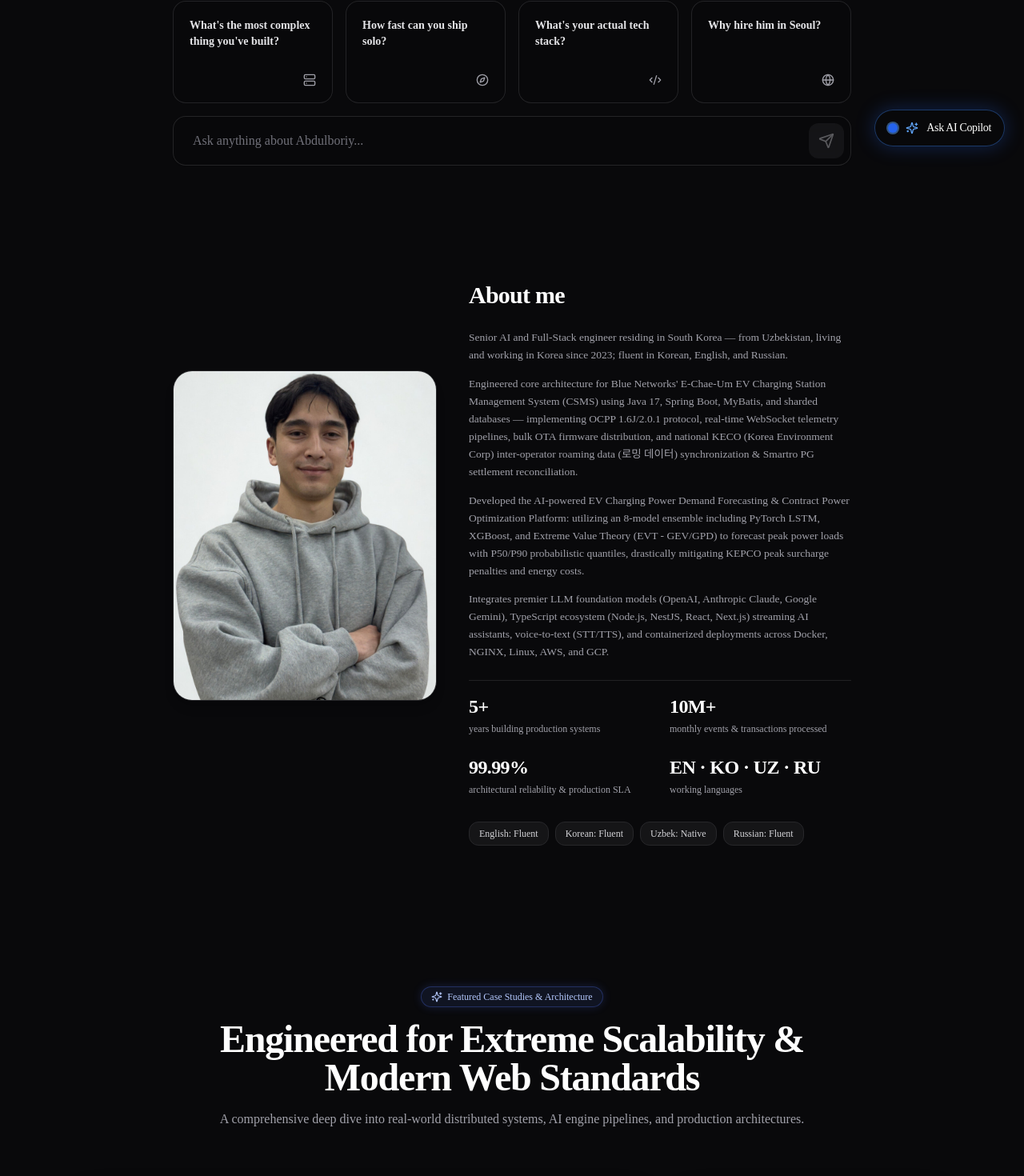
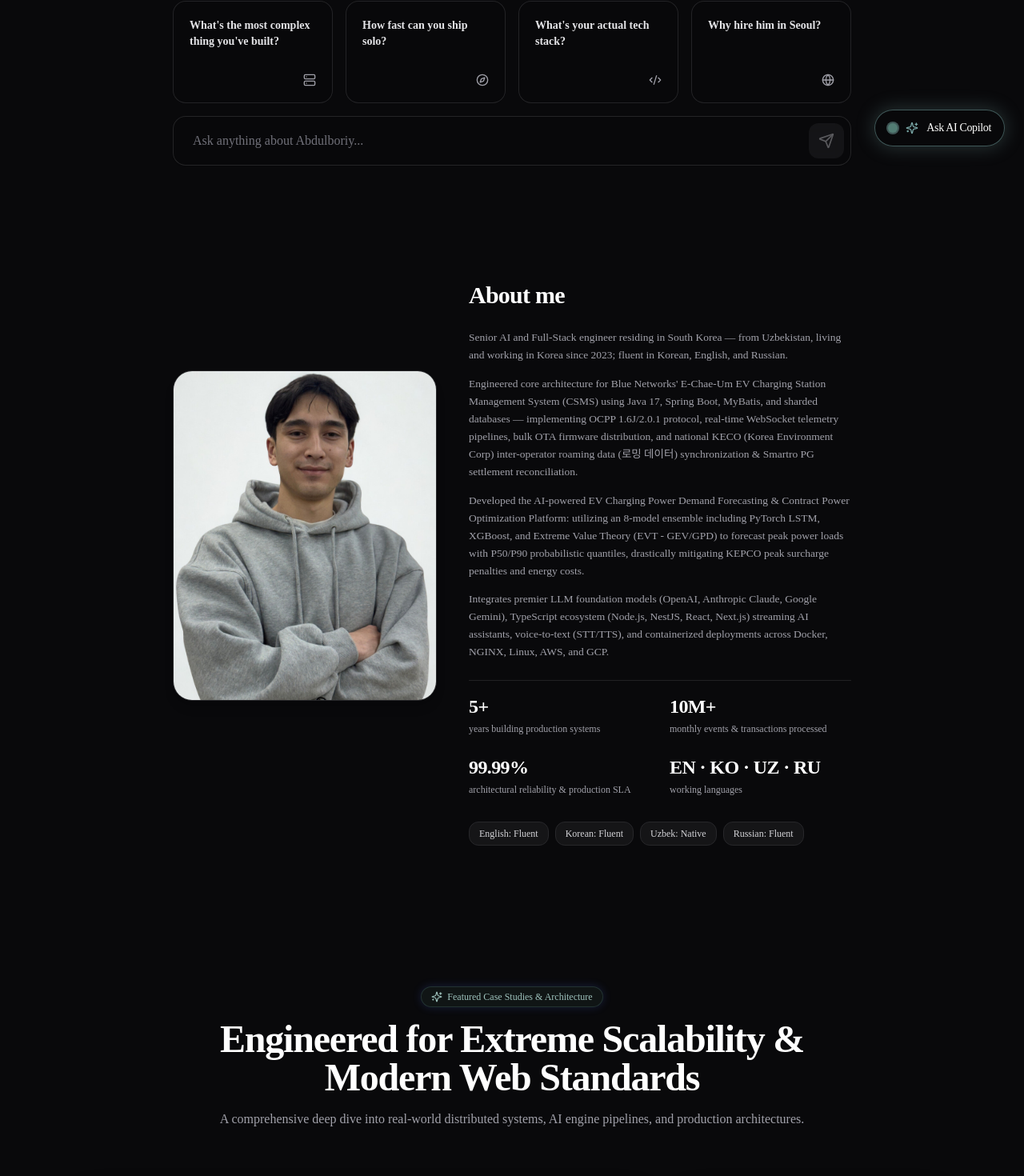
Before and after one commit to abdulboriy6863/aboutme, a Next.js app: page /en in a window 1280 px wide. Shown: the part 593-2063 px from the top of the page at 80% size. Built offline with nearby package versions, Linux system fonts and the light colour scheme.

Commit message:
style: apply sage teal (#79a7a7 and #527c73) brand color palette matching profile background

```diff
--- a/src/components/modules/ai-agent/AiAssistant.tsx
+++ b/src/components/modules/ai-agent/AiAssistant.tsx
@@ -146,14 +146,14 @@ export function AiAssistant({
       <div className="fixed bottom-6 right-6 z-40">
         <button
           onClick={() => onOpenChange(true)}
-          className="group relative flex items-center gap-2.5 rounded-full border border-blue-500/40 bg-white/90 dark:bg-zinc-950/90 px-4 py-3 text-sm font-semibold text-zinc-900 dark:text-white shadow-[0_4px_25px_rgba(37,99,235,0.2)] dark:shadow-[0_0_25px_rgba(37,99,235,0.3)] backdrop-blur-xl transition-all duration-300 hover:scale-105 hover:border-blue-500/80 hover:shadow-[0_0_35px_rgba(37,99,235,0.4)]"
+          className="group relative flex items-center gap-2.5 rounded-full border border-[#79a7a7]/50 bg-white/90 dark:bg-zinc-950/90 px-4 py-3 text-sm font-semibold text-zinc-900 dark:text-white shadow-[0_4px_25px_rgba(82,124,115,0.25)] dark:shadow-[0_0_25px_rgba(121,167,167,0.3)] backdrop-blur-xl transition-all duration-300 hover:scale-105 hover:border-[#79a7a7] hover:shadow-[0_0_35px_rgba(82,124,115,0.4)]"
           aria-label={t("triggerButton")}
         >
           <span className="relative flex h-3 w-3">
-            <span className="absolute inline-flex h-full w-full animate-ping rounded-full bg-blue-400 opacity-75" />
-            <span className="relative inline-flex h-3 w-3 rounded-full bg-blue-600" />
+            <span className="absolute inline-flex h-full w-full animate-ping rounded-full bg-[#79a7a7] opacity-75" />
+            <span className="relative inline-flex h-3 w-3 rounded-full bg-[#527c73]" />
           </span>
-          <Sparkles className="h-4 w-4 text-blue-600 dark:text-blue-400 transition-transform group-hover:rotate-12" />
+          <Sparkles className="h-4 w-4 text-[#527c73] dark:text-[#79a7a7] transition-transform group-hover:rotate-12" />
           <span className="hidden sm:inline font-medium tracking-tight">
             {t("triggerButton")}
           </span>
@@ -169,8 +169,8 @@ export function AiAssistant({
           {/* Header */}
           <div className="px-6 py-4 border-b border-zinc-200 dark:border-white/[0.08] bg-zinc-50 dark:bg-zinc-950/80 flex items-center justify-between">
             <div className="flex items-center gap-3">
-              <div className="h-9 w-9 rounded-xl bg-blue-500/10 border border-blue-500/30 flex items-center justify-center">
-                <Bot className="h-5 w-5 text-blue-600 dark:text-blue-400" />
+              <div className="h-9 w-9 rounded-xl bg-[#79a7a7]/15 border border-[#79a7a7]/30 flex items-center justify-center">
+                <Bot className="h-5 w-5 text-[#527c73] dark:text-[#79a7a7]" />
               </div>
               <div>
                 <h3 className="text-sm font-semibold text-zinc-900 dark:text-white flex items-center gap-2">
@@ -202,14 +202,14 @@ export function AiAssistant({
                 }`}
               >
                 {msg.role === "assistant" && (
-                  <div className="h-7 w-7 rounded-lg bg-blue-500/10 border border-blue-500/25 flex items-center justify-center shrink-0 mt-0.5">
-                    <Bot className="h-3.5 w-3.5 text-blue-600 dark:text-blue-400" />
+                  <div className="h-7 w-7 rounded-lg bg-[#79a7a7]/15 border border-[#79a7a7]/30 flex items-center justify-center shrink-0 mt-0.5">
+                    <Bot className="h-3.5 w-3.5 text-[#527c73] dark:text-[#79a7a7]" />
                   </div>
                 )}
                 <div
                   className={`max-w-[80%] rounded-2xl px-4 py-3 text-xs sm:text-sm leading-relaxed ${
                     msg.role === "user"
-                      ? "bg-[#2563eb] text-white rounded-br-none shadow-[0_0_15px_rgba(37,99,235,0.25)]"
+                      ? "bg-gradient-to-r from-[#527c73] to-[#79a7a7] text-white rounded-br-none shadow-[0_0_15px_rgba(82,124,115,0.25)]"
                       : "bg-white dark:bg-zinc-900/90 text-zinc-800 dark:text-zinc-200 border border-zinc-200/80 dark:border-white/[0.08] rounded-bl-none shadow-sm dark:shadow-none"
                   }`}
                 >
@@ -225,8 +225,8 @@ export function AiAssistant({
 
             {loading && (
               <div className="flex gap-3 justify-start items-center text-xs text-zinc-500 dark:text-zinc-400 font-mono">
-                <div className="h-7 w-7 rounded-lg bg-blue-500/10 border border-blue-500/25 flex items-center justify-center shrink-0">
-                  <Bot className="h-3.5 w-3.5 text-blue-600 dark:text-blue-400 animate-spin" />
+                <div className="h-7 w-7 rounded-lg bg-[#79a7a7]/15 border border-[#79a7a7]/30 flex items-center justify-center shrink-0">
+                  <Bot className="h-3.5 w-3.5 text-[#527c73] dark:text-[#79a7a7] animate-spin" />
                 </div>
                 <span className="flex items-center gap-1">
                   Synthesizing architectural knowledge
@@ -244,7 +244,7 @@ export function AiAssistant({
                 key={i}
                 onClick={() => handleSend(prompt)}
                 disabled={loading}
-                className="whitespace-nowrap px-3 py-1 rounded-full border border-zinc-200 dark:border-white/[0.08] bg-white dark:bg-white/[0.03] text-[11px] text-zinc-600 dark:text-zinc-400 hover:text-zinc-950 dark:hover:text-white hover:border-blue-500/40 hover:bg-blue-500/10 transition shrink-0 shadow-sm dark:shadow-none"
+                className="whitespace-nowrap px-3 py-1 rounded-full border border-zinc-200 dark:border-white/[0.08] bg-white dark:bg-white/[0.03] text-[11px] text-zinc-600 dark:text-zinc-400 hover:text-zinc-950 dark:hover:text-white hover:border-[#79a7a7]/50 hover:bg-[#79a7a7]/10 transition shrink-0 shadow-sm dark:shadow-none"
               >
                 {prompt}
               </button>
@@ -272,7 +272,7 @@ export function AiAssistant({
                 disabled={loading || !input.trim()}
                 variant="default"
                 size="sm"
-                className="h-10 px-4 shrink-0 bg-[#2563eb] hover:bg-[#1d4ed8] text-white"
+                className="h-10 px-4 shrink-0 bg-gradient-to-r from-[#527c73] to-[#79a7a7] hover:opacity-90 text-white shadow-sm"
               >
                 <Send className="w-4 h-4" />
                 <span className="sr-only">{t("send")}</span>
--- a/src/components/shared/LanguageSwitcher.tsx
+++ b/src/components/shared/LanguageSwitcher.tsx
@@ -61,7 +61,7 @@ export function LanguageSwitcher() {
                 onClick={() => handleSelect(lang.code as any)}
                 className={`flex w-full items-center justify-between px-3 py-2 rounded-xl text-sm font-medium transition cursor-pointer ${
                   lang.code === currentLocale
-                    ? "bg-blue-500/10 text-blue-600 dark:text-blue-400 font-semibold"
+                    ? "bg-[#79a7a7]/15 text-[#527c73] dark:text-[#79a7a7] font-semibold"
                     : "text-zinc-700 dark:text-zinc-300 hover:bg-zinc-100 dark:hover:bg-white/10 hover:text-zinc-950 dark:hover:text-white"
                 }`}
               >
--- a/src/components/shared/Navbar.tsx
+++ b/src/components/shared/Navbar.tsx
@@ -31,9 +31,9 @@ export function Navbar({ onOpenAi }: { onOpenAi?: () => void }) {
         }`}
       >
         <div className="max-w-6xl mx-auto px-4 sm:px-6 h-[72px] sm:h-20 flex items-center justify-between">
-          {/* Left: Brand with Cool Blue Dot */}
+          {/* Left: Brand with Sage Teal Dot */}
           <Link href="/" className="flex items-center gap-2.5 group cursor-pointer">
-            <span className="h-2.5 w-2.5 rounded-full bg-[#2563eb] shrink-0" />
+            <span className="h-2.5 w-2.5 rounded-full bg-gradient-to-br from-[#79a7a7] to-[#527c73] shrink-0 shadow-xs" />
             <span className="text-base sm:text-lg font-bold tracking-tight text-zinc-900 dark:text-white group-hover:text-zinc-700 dark:group-hover:text-zinc-200 transition">
               Abdulboriy
             </span>
--- a/src/components/shared/ThemeToggle.tsx
+++ b/src/components/shared/ThemeToggle.tsx
@@ -29,7 +29,7 @@ export function ThemeToggle() {
         onClick={() => setTheme("light")}
         className={`relative flex items-center justify-center w-7 h-7 sm:w-8 sm:h-8 rounded-full transition-all duration-200 cursor-pointer ${
           isLight
-            ? "bg-[#2563eb] text-white shadow-sm"
+            ? "bg-gradient-to-br from-[#79a7a7] to-[#527c73] text-white shadow-sm"
             : "text-zinc-500 hover:text-zinc-950 dark:text-zinc-400 dark:hover:text-zinc-100"
         }`}
         aria-label="Day mode (Light)"
@@ -44,7 +44,7 @@ export function ThemeToggle() {
         onClick={() => setTheme("dark")}
         className={`relative flex items-center justify-center w-7 h-7 sm:w-8 sm:h-8 rounded-full transition-all duration-200 cursor-pointer ${
           isDark
-            ? "bg-[#2563eb] text-white shadow-sm"
+            ? "bg-gradient-to-br from-[#79a7a7] to-[#527c73] text-white shadow-sm"
             : "text-zinc-500 hover:text-zinc-950 dark:text-zinc-400 dark:hover:text-zinc-100"
         }`}
         aria-label="Dark mode"
--- a/tailwind.config.ts
+++ b/tailwind.config.ts
@@ -44,17 +44,17 @@ const config: Config = {
         input: "hsl(var(--input))",
         ring: "hsl(var(--ring))",
         brand: {
-          50: "#f5f7ff",
-          100: "#ebf0fe",
-          200: "#d6e0fd",
-          300: "#b3c7fb",
-          400: "#80a3f8",
-          500: "#4f75f3",
-          600: "#3856e7",
-          700: "#2d42d3",
-          800: "#2837ac",
-          900: "#253288",
-          950: "#171d53",
+          50: "#f2f7f6",
+          100: "#e1edea",
+          200: "#c4dbd6",
+          300: "#9ec2bc",
+          400: "#79a7a7",
+          500: "#527c73",
+          600: "#41645d",
+          700: "#36514b",
+          800: "#2d423e",
+          900: "#283835",
+          950: "#14201e",
         },
         surface: {
           50: "#18181b",
```
Also changed, not shown: src/app/[locale]/page.tsx (+7 -7 lines).
